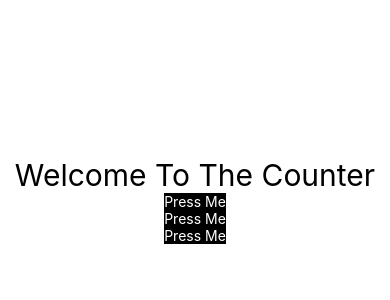
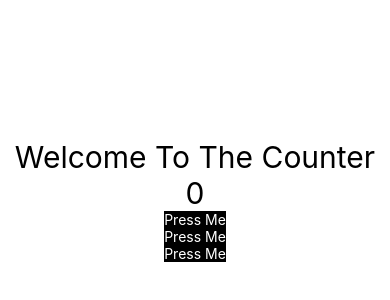
Before and after one commit to brianpompey/rnative-basics, a React Native app: screen / in a window 390 px wide. Shown: the part 222-522 px from the top of the page. Built offline with nearby package versions, Linux system fonts and the light colour scheme.

Commit message:
added count prop[erly

```diff
--- a/App.js
+++ b/App.js
@@ -2,12 +2,14 @@ import { StatusBar } from 'expo-status-bar';
 import React from 'react';
 import { StyleSheet, Text, TouchableOpacity, View } from 'react-native';
 import Button from './components/button';
+import Count from './components/count';
 
 export default function App() {
   return (
     <View style={styles.container}>
       <Text style={styles.headingText}>Welcome To The Counter</Text>
       <StatusBar style="auto" />
+      <Count />
       <Button buttonName="Press Me"/>
       <Button buttonName="Press Me"/>
       <Button buttonName="Press Me"/>
--- a/components/count.js
+++ b/components/count.js
@@ -13,7 +13,7 @@ class Count extends Component {
     render() {
         return(
             <Text style={styles.counterText}>
-
+                {this.state.count}
             </Text>
         )
     }
```
